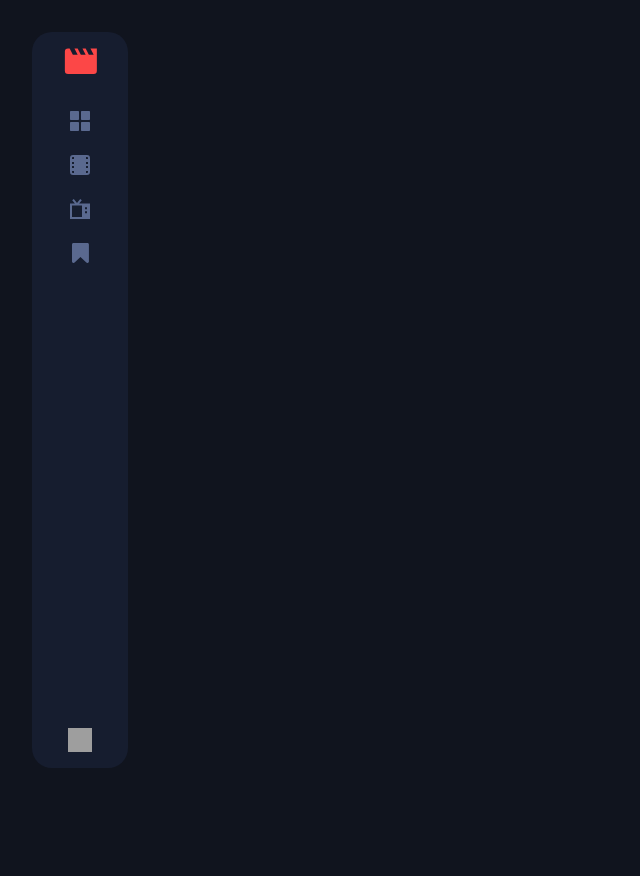
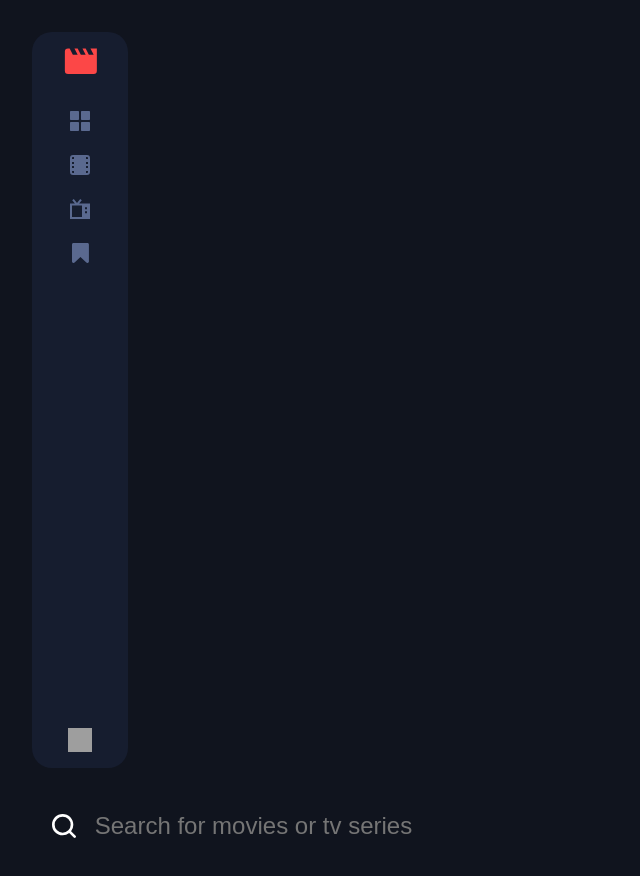
Before and after one commit to Harr-izle/Entertainment-Web-App, an Angular app: page / in a window 1280 px wide. Shown: the top 876 px of the page, without its empty margins (0-640 px from the left). Before the commit the page ends 800 px from the top, so only its background shows below. Built offline with nearby package versions, Linux system fonts and the light colour scheme; grey boxes are pictures that could not be loaded.

Commit message:
styles search component

```diff
--- a/src/app/app.component.html
+++ b/src/app/app.component.html
@@ -1,3 +1,6 @@
 <div class="main">
     <app-nav/>
+        <app-search/>
+
+
 </div>
--- a/src/app/app.component.scss
+++ b/src/app/app.component.scss
@@ -3,6 +3,7 @@
 @include breakpoints.mq(tablet){
   .main{
     padding:1.5rem;
+
 }
 }
 
@@ -10,6 +11,7 @@
 @include breakpoints.mq(desktop){
   .main{
     padding:2rem;
+
 }
 
 }
--- a/src/app/app.component.ts
+++ b/src/app/app.component.ts
@@ -1,11 +1,12 @@
 import { Component } from '@angular/core';
 import { RouterOutlet } from '@angular/router';
 import { NavComponent } from "./components/nav/nav.component";
+import { SearchComponent } from "./components/search/search.component";
 
 @Component({
   selector: 'app-root',
   standalone: true,
-  imports: [RouterOutlet, NavComponent],
+  imports: [RouterOutlet, NavComponent, SearchComponent],
   templateUrl: './app.component.html',
   styleUrl: './app.component.scss'
 })
--- a/src/app/app.routes.ts
+++ b/src/app/app.routes.ts
@@ -1,3 +1,5 @@
 import { Routes } from '@angular/router';
 
-export const routes: Routes = [];
+export const routes: Routes = [
+
+];
--- a/src/app/components/search/search.component.html
+++ b/src/app/components/search/search.component.html
@@ -1 +1,7 @@
-<p>search works!</p>
+<div class="search">
+
+        <svg width="32" height="32" xmlns="http://www.w3.org/2000/svg"><path d="M27.613 25.72 23.08 21.2a10.56 10.56 0 0 0 2.253-6.533C25.333 8.776 20.558 4 14.667 4S4 8.776 4 14.667c0 5.89 4.776 10.666 10.667 10.666A10.56 10.56 0 0 0 21.2 23.08l4.52 4.533a1.333 1.333 0 0 0 1.893 0 1.333 1.333 0 0 0 0-1.893ZM6.667 14.667a8 8 0 1 1 16 0 8 8 0 0 1-16 0Z" fill="#FFF"/></svg>
+
+
+    <input type="search" placeholder="Search for movies or tv series">
+</div>
--- a/src/app/components/search/search.component.scss
+++ b/src/app/components/search/search.component.scss
@@ -0,0 +1,45 @@
+@use "../../../sass/variables" as v;
+@use "../../../sass/mixins" as m;
+@use "../../../sass/breakpoints";
+
+
+.search{
+    @include m.flex-row($flex-direction: row,$align-items: center, $flex-wrap: nowrap);
+    gap: 1rem;
+    margin-top:1.625rem ;
+    padding: 1rem;
+
+    input{
+       width: 100%;
+       background: none;
+       caret-color: v.$error-color;
+       outline: none;
+       border: none;
+       color: v.$text-color;
+       font-size: v.$header-m;
+       &:active,
+       &:focus-within {
+        border-bottom: 1px solid v.$secondary-color;
+
+        ::placeholder{
+            color: v.$text-color;
+            font-size: v.$body-m;
+        }
+       }
+    }
+}
+
+
+// media queries
+
+// @include breakpoints.mq(tablet){
+
+//     .search{
+//         display: flex;
+//         flex-direction: row;
+
+//         input{
+//             width: 100%;
+//         }
+//     }
+// }
```
